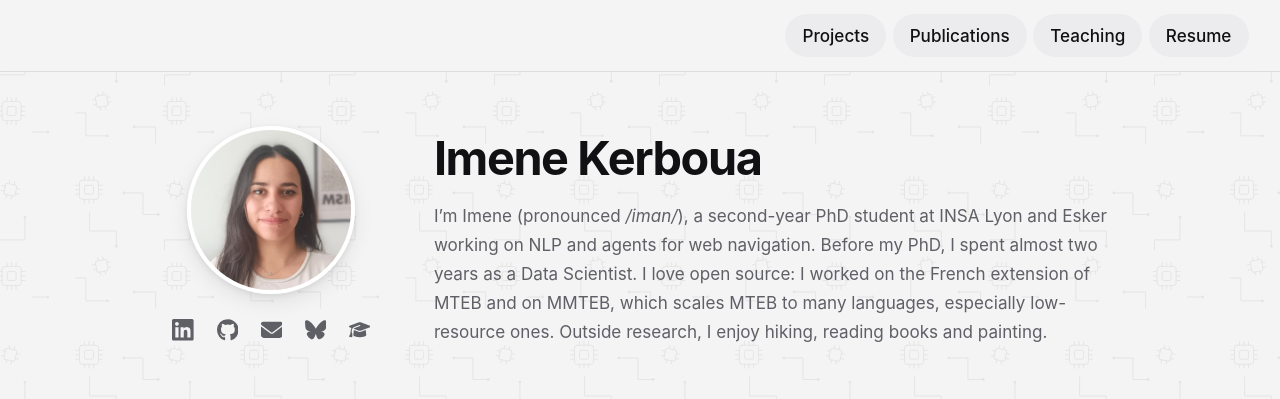
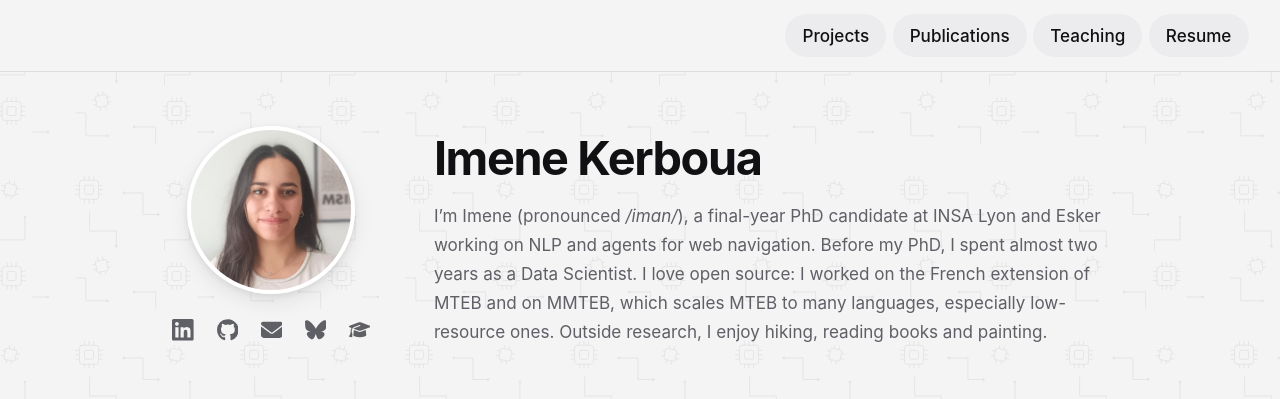
Before and after one commit to imenelydiaker/imenelydiaker.github.io, a Jekyll site: the page built from _pages/about.md, in a window 1280 px wide and 900 px high. Shown: the top 399 px of the window. Built offline with Jekyll 4.4.1, drawn with Linux system fonts in a browser that asks for light colours.

Commit message:
Describe me as a final-year PhD candidate in the bio
Co-Authored-By: Claude Opus 5.5 <noreply@anthropic.com>

```diff
--- a/_pages/about.md
+++ b/_pages/about.md
@@ -7,4 +7,4 @@ redirect_from:
   - /about.html
 ---
 
-I’m Imene (pronounced _/iman/_), a second-year PhD student at INSA Lyon and Esker working on NLP and agents for web navigation. Before my PhD, I spent almost two years as a Data Scientist. I love open source: I worked on the French extension of MTEB and on MMTEB, which scales MTEB to many languages, especially low-resource ones. Outside research, I enjoy hiking, reading books and painting.
+I’m Imene (pronounced _/iman/_), a final-year PhD candidate at INSA Lyon and Esker working on NLP and agents for web navigation. Before my PhD, I spent almost two years as a Data Scientist. I love open source: I worked on the French extension of MTEB and on MMTEB, which scales MTEB to many languages, especially low-resource ones. Outside research, I enjoy hiking, reading books and painting.
```
